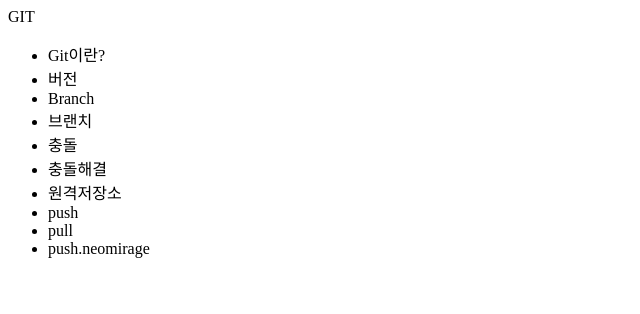
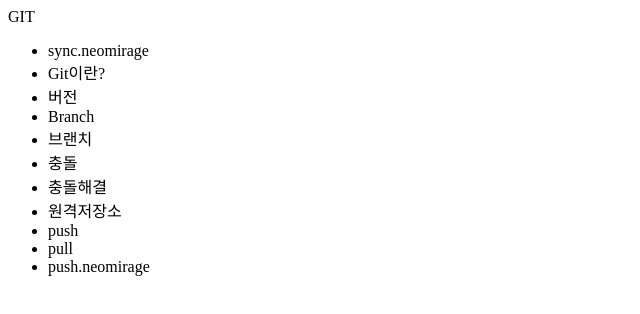
Before and after one commit to neomirage/opentutorials_git_neomirage, a plain HTML site: page index.html in a window 1280 px wide. Shown: the whole page, without its empty margins (0-640 px from the left). Drawn offline with Linux system fonts and the light colour scheme.

Commit message:
add sync neomirage

```diff
--- a/index.html
+++ b/index.html
@@ -8,6 +8,7 @@
   <body>
     <header>GIT</header>
     <ul>
+      <li>sync.neomirage</li>
       <li>Git이란?</li>
       <li>버전</li>
       <li>Branch</li>
```
